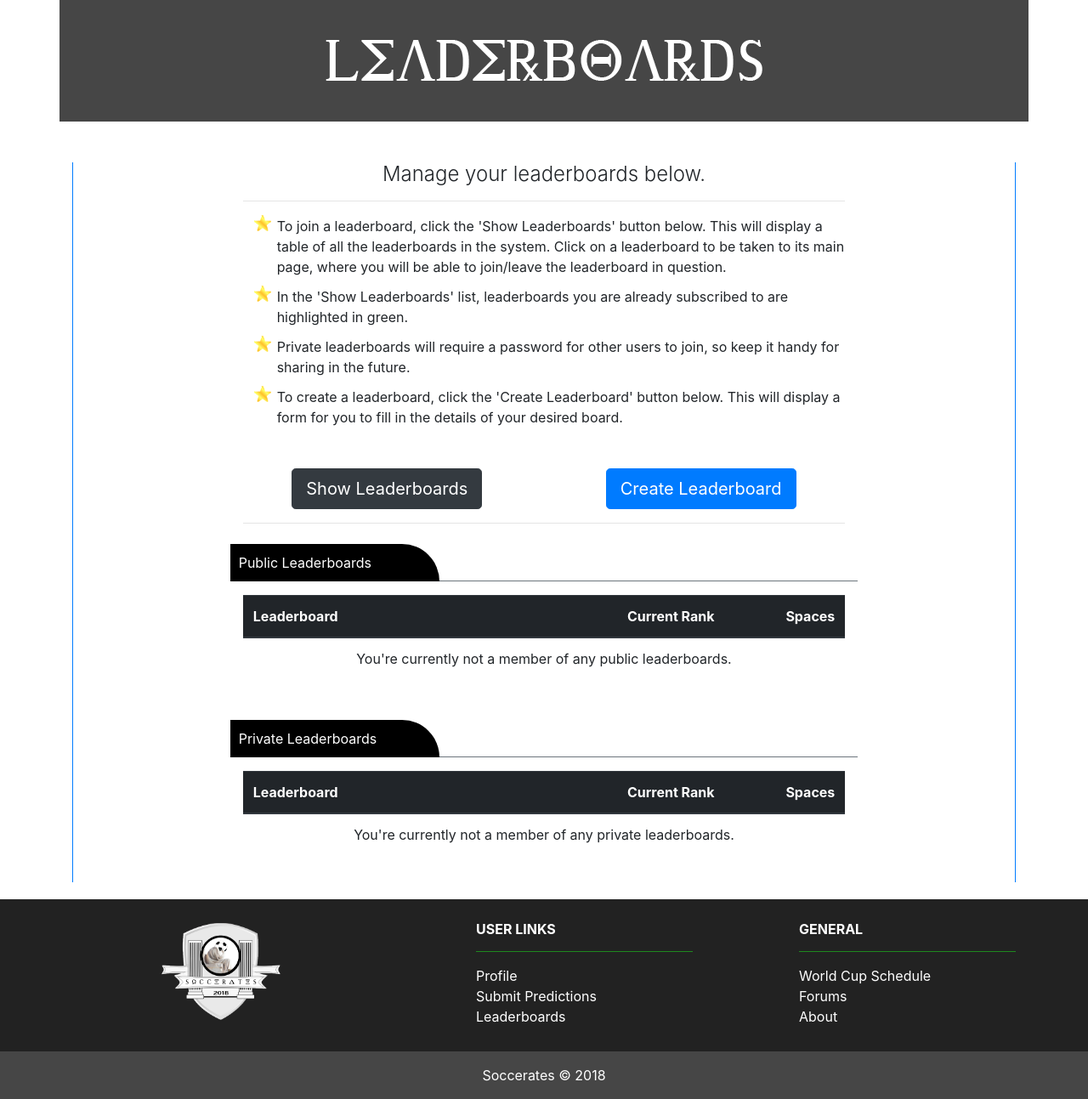
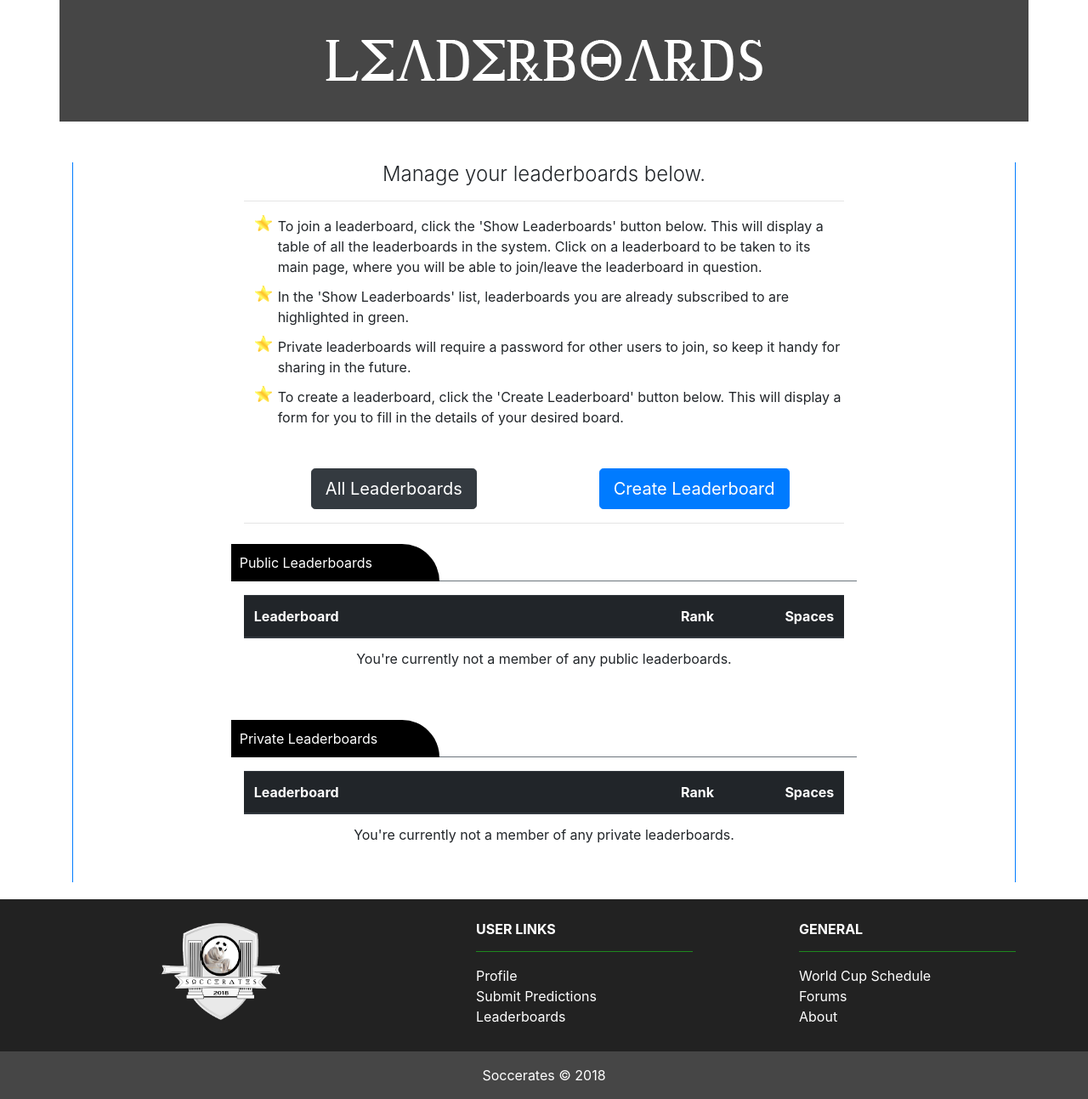
Before and after one commit to atlasJackson/soccerates, a Django app: page /leaderboards/ in a window 1280 px wide. Shown: the part 134-1427 px from the top of the page at 85% size. Run offline with Django 3.2, Linux system fonts and the light colour scheme; the visitor is signed in with stand-in values (Sample User, id 1); data that the repository does not hold is empty; parts of the project's set-up code (start-up, migrations or seed data) failed here and were passed over; some libraries are stand-ins or nearby versions.

Commit message:
Bootstrap 04: Finished main leaderboards page, plus minor fixes to previous commits.

```diff
--- a/static/js/main.js
+++ b/static/js/main.js
@@ -54,20 +54,20 @@ document.addEventListener("DOMContentLoaded", function() {
     });
 
     /* LEADERBOARDS */
-    $("#join-boards").on("click", function() {
+    $(".join-boards").on("click", function() {
         var link = $(this);
         $(".all-boards").slideToggle(300, function () {
             if ($(this).is(':visible')) {
                  link.text('Hide Leaderboards');
             } else {
-                 link.text('Show Leaderboards');
+                 link.text('All Leaderboards');
             }
         });
     });
 
     /* Displays password fields if private leadderboard is selected in the create_lb form */
-    $("#create-boards").on("click", function() {
-        $(".create-boards").slideToggle(300);
+    $(".create-boards").on("click", function() {
+        $(".create-boards-show").slideToggle(300);
     });
 
     /* Displays password fields if private leadderboard is selected in the create_lb form */
--- a/templates/create_leaderboard.html
+++ b/templates/create_leaderboard.html
@@ -4,7 +4,7 @@
 
 <!-- Display Leaderboard Form -->
 <div class="row mx-0 px-0">
-    <div class="col-12 col-md-8 offset-md-2">
+    <div class="col-12 col-lg-10 offset-lg-1">
         <h5 class="text-center font-weight-light">Create your own leaderboard.</h5>
         <hr />
 
@@ -41,7 +41,7 @@
                 </div>
             {% endfor %}
 
-            <input class="btn btn-success col-md-6 offset-md-3" id="create-leaderboard" type="submit" name="submit" value="Submit" />
+            <input class="btn btn-success col-8 offset-2 col-lg-6 offset-lg-3" id="create-leaderboard" type="submit" name="submit" value="Submit" />
         </form>
 
     </div>
--- a/templates/include_leaderboards.html
+++ b/templates/include_leaderboards.html
@@ -4,11 +4,11 @@
 <div class="row mb-3">
 {% if not all_boards %}
     {% if private %}
-        <div class="col-md-4 board-heading">Private Leaderboards</div>
+        <div class="col-8 col-sm-6 col-xl-4 board-heading">Private Leaderboards</div>
     {% else %}
-        <div class="col-md-4 board-heading">Public Leaderboards</div>
+        <div class="col-8 col-sm-6 col-xl-4 board-heading">Public Leaderboards</div>
     {% endif %}
-    <div class="col-md-8 border-bottom border-secondary"></div>
+    <div class="col-4 col-sm-6 col-xl-8 border-bottom border-secondary"></div>
 {% endif %}
 </div>
 
@@ -28,7 +28,7 @@
             {% if all_boards %}
                 <th class="text-left">Accessibility</th>
             {% else %}
-                <th class="text-right">Current Rank</th>
+                <th class="text-right">Rank</th>
             {% endif %}
             {% if not short %}
             <th class="text-right">Spaces</th>
--- a/templates/leaderboards.html
+++ b/templates/leaderboards.html
@@ -18,7 +18,7 @@
         </div>
 
         <div class="border-right border-left border-primary mx-0 px-0">
-            <div class="col-12 col-md-8 offset-md-2 ">
+            <div class="col-10 offset-1 col-lg-8 offset-lg-2 px-3">
 
                 <!-- Leaderboards Information -->
                 <div class="mb-4" id="form-instructions">
@@ -42,37 +42,50 @@
                         </ul>
                     </div>
 
-                    <div class="row justify-content-around text-center mb-3">
-                        <div class="col-md-5">
-                            <button id="join-boards" class="btn btn-dark btn-lg" type="button">
-                                Show Leaderboards
+                    <!-- Buttons for showing the create board form and show all leaderboards. -->
+                    <div class="d-none d-md-flex justify-content-around text-center mb-3">
+                        <div class="col-5">
+                            <button class="join-boards btn btn-dark btn-lg" type="button">
+                                All Leaderboards
                             </button>
                         </div>
-                        <div class="col-md-5">
-                            <button id="create-boards" class="btn btn-primary btn-lg" type="button">
+                        <div class="col-5">
+                            <button class="create-boards btn btn-primary btn-lg" type="button">
                                 Create Leaderboard
                             </button>
                         </div>
                     </div>
-                    <hr />
+
+                    <div class="d-block d-md-none text-center">
+                        <button class="create-boards btn btn-primary btn-lg" type="button">
+                            Create Leaderboard
+                        </button>
+                    </div>
+                    <hr class="d-none d-md-block"/>
 
                 </div>
 
                 <!-- Create Leaderboards Form -->
                 {% if leaderboard_post %}
-                <div class="create-boards pb-3 my-3">
+                <div class="create-boards-show pb-3 my-3">
                 {% else %}
-                <div id="create-boards-non-post" class="create-boards pb-3 my-3">
+                <div id="create-boards-non-post" class="create-boards-show pb-3 my-3">
                 {% endif %}
                     {% include 'create_leaderboard.html' %}
                     <hr />
                 </div>
 
                 <!-- All Leaderboards -->
+                <div class="d-block d-md-none text-center">
+                    <button id="" class="join-boards btn btn-dark btn-lg" type="button">
+                        All Leaderboards
+                    </button>
+                </div>
                 <div class="all-boards pb-3 my-3">
                     {% include 'include_leaderboards.html' with leaderboards=all_lb_subset all_boards=True %}
                     <hr />
                 </div>
+                <hr class="d-block d-md-none"/>
 
                 <!-- Public Leaderboards -->
                 <div class="pb-3 my-3">
--- a/templates/user_profile.html
+++ b/templates/user_profile.html
@@ -57,7 +57,7 @@
         <div class="row mt-1">
 
             <!-- User's predictions -->
-            <div class="user-predictions col-12 col-sm-6 text-center">
+            <div class="user-predictions col-12 col-lg-6 text-center">
                 <div class="card">
                     <div class="card-header bg-dark text-white d-flex justify-content-center">
                         <h4 class="mb-3">Predictions</h4>
@@ -163,7 +163,7 @@
             </div>
 
             <!-- User's leaderboards -->
-            <div class="col-12 col-sm-6 border-left border-info">
+            <div class="col-12 col-lg-6 border-left border-info">
                 <div class="card">
                     <div class="card-header bg-dark text-white d-flex justify-content-center">
                         <img src="{% static 'img/leaderboard.png' %}" class="icon"/>
```
Also changed, not shown: templates/index.html (+7 -7 lines), templates/private_leaderboard_login.html (+4 -3 lines).
